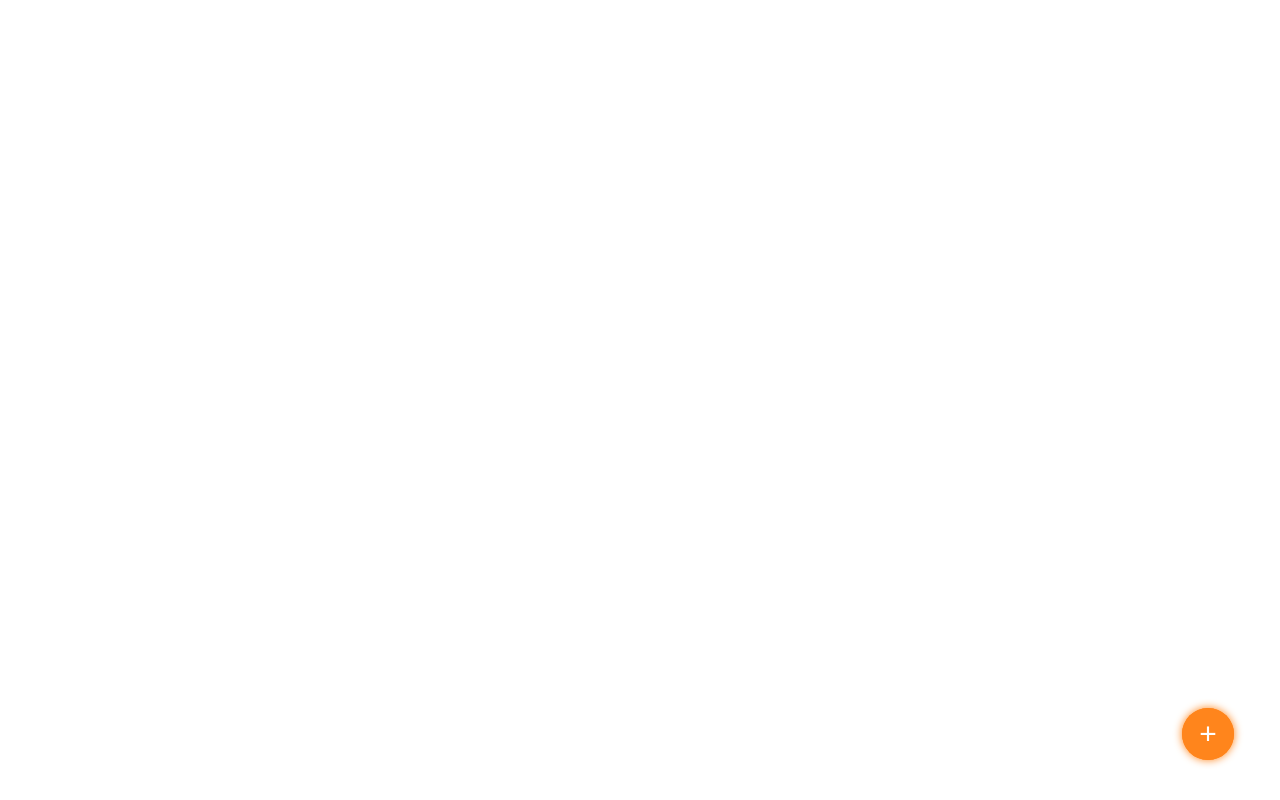
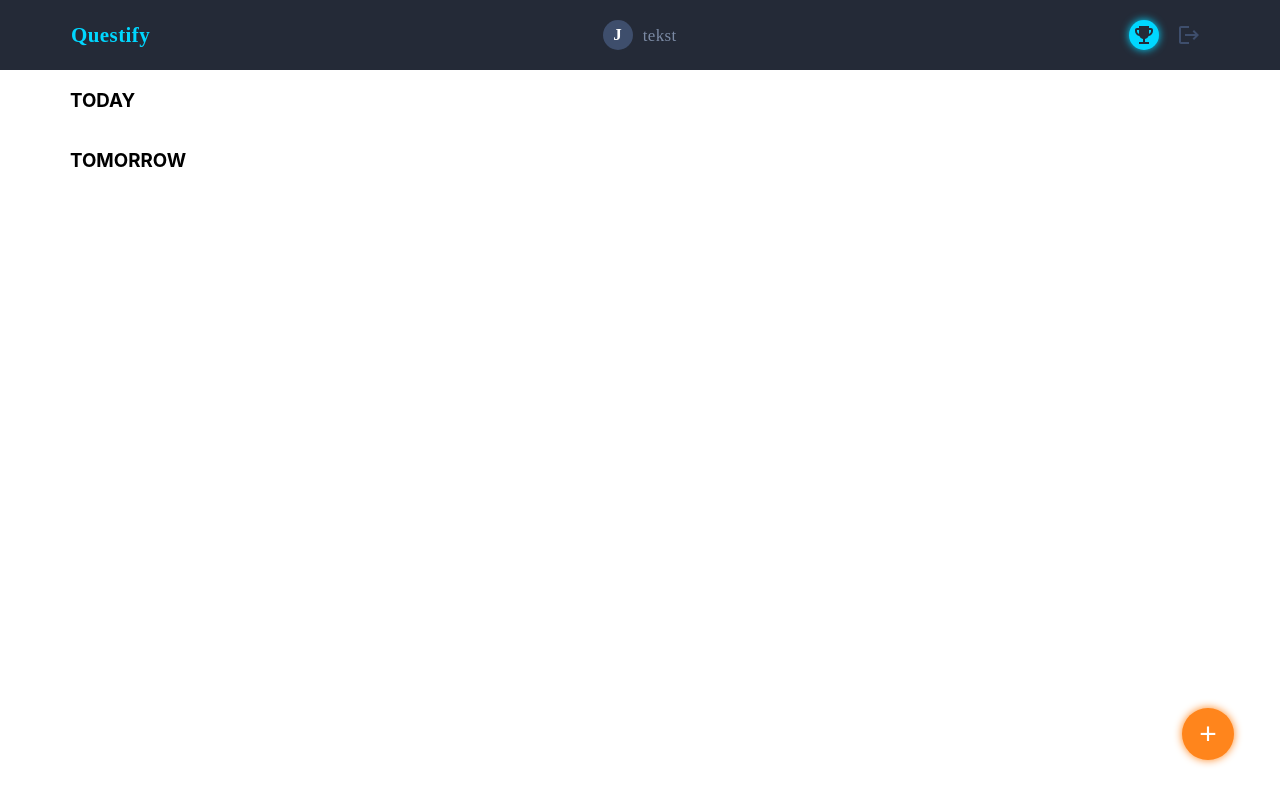
Before and after one commit to wojciechonoszko/questify-frontend, a React (Create React App) app: page / in a window 1280 px wide. Built offline with nearby package versions, Linux system fonts and the light colour scheme.

Commit message:
Front strony

```diff
--- a/src/components/App.jsx
+++ b/src/components/App.jsx
@@ -2,12 +2,9 @@ export const App = (props) => {
   return (
     <div
       style={{
-        height: '100vh',
         display: 'flex',
+        flexDirection: 'column',
         justifyContent: 'center',
-        alignItems: 'center',
-        fontSize: 40,
-        color: '#010101'
       }}
     >
       {props.children}
--- /dev/null
+++ b/src/components/header/header.js
@@ -0,0 +1,37 @@
+import IconButton from '@mui/material/IconButton';
+
+import {
+  Header,
+  Title,
+  UserAccountDiv,
+  UserIcon,
+  UserName,
+  Logout,
+  ChallengeIcon,
+  ChallengeButton,
+} from "./header.styles";
+
+
+const PageHeader = () => {
+  return (
+    <Header>
+      <Title>Questify</Title>
+      <UserAccountDiv>
+        <UserIcon>
+          <p>J</p>
+        </UserIcon>
+        <UserName>tekst</UserName>
+      </UserAccountDiv>
+      <UserAccountDiv>
+        <ChallengeButton>
+          <ChallengeIcon />
+        </ChallengeButton>
+        <IconButton aria-label="logout">
+          <Logout />
+        </IconButton>
+      </UserAccountDiv>
+    </Header>
+  );
+};
+
+export default PageHeader;
--- /dev/null
+++ b/src/components/header/header.styles.js
@@ -0,0 +1,95 @@
+import styled from "styled-components"
+import LogoutIcon from '@mui/icons-material/Logout';
+import EmojiEventsIcon from '@mui/icons-material/EmojiEvents';
+
+export const Header = styled.header`
+  // width: 100vw;
+  height: 70px;
+  display: flex;
+  justify-content: space-between;
+  align-items: center;
+  padding: 0 15px;
+  background-color: #242A37;
+
+  @media (min-width: 768px){
+    padding: 0 50px;
+  }
+
+  @media (min-width: 1280px){
+    padding: 0 71px;
+  }
+`;
+
+export const Title = styled.p`
+  font-family: 'HelveticaNeueCyr';
+  font-style: normal;
+  font-weight: 700;
+  font-size: 18px;
+  line-height: 1;
+  letter-spacing: 0.02em;
+  color: #00D7FF;
+
+  @media (min-width: 768px){
+    font-size: 21px;
+  }
+`;
+
+export const UserAccountDiv = styled.div`
+  display: flex;
+  flex-direction: row;
+  align-items: center;
+  gap: 10px;
+`;
+
+export const UserIcon = styled.div`
+  width: 30px;
+  height: 30px;
+  background-color: #3E4E6C;
+  border-radius: 50%;
+  display: flex;
+  align-items: center;
+  justify-content: center;
+  font-family: 'HelveticaNeueCyr';
+  font-style: normal;
+  font-weight: 900;
+  font-size: 17px;
+  line-height: 16px;
+  letter-spacing: 0.02em;
+  color: #FFFFFF;
+`;
+
+export const UserName = styled.p`
+  font-family: 'HelveticaNeueCyr';
+  font-style: normal;
+  font-weight: 400;
+  font-size: 17px;
+  line-height: 17px;
+  letter-spacing: 0.02em;
+  color: #7B8AA4;
+  display: none;
+
+  @media (min-width: 768px){
+    display: block;
+  }
+`;
+
+export const Logout = styled(LogoutIcon)`
+  color: #3E4E6C;
+`;
+
+export const ChallengeIcon = styled(EmojiEventsIcon)`
+  color: #242A37;
+`;
+
+export const ChallengeButton = styled.button`
+  width: 30px;
+  height: 30px;
+  background-color: #00D7FF;
+  filter: drop-shadow(0px 0px 4px #00D7FF);
+  border-radius: 50%;
+  border: none;
+  display: flex;
+  align-items: center;
+  justify-content: center;
+  cursor: pointer;
+`;
--- /dev/null
+++ b/src/components/main/main.js
@@ -0,0 +1,18 @@
+import {
+  Main,
+  Section,
+} from "./main.styles";
+
+
+const PageMain = () => {
+  return (
+    <Main>
+      <h3>TODAY</h3>
+      <Section></Section>
+      <h3>TOMORROW</h3>
+      <Section></Section>
+    </Main>
+  );
+};
+
+export default PageMain;
--- /dev/null
+++ b/src/components/main/main.styles.js
@@ -0,0 +1,27 @@
+import styled from "styled-components"
+
+export const Main = styled.main`
+  display: flex;
+  margin: auto;
+  width: 290px;
+  flex-direction: column;
+  // justify-content: flex-start;
+
+  @media (min-width: 768px){
+    width: 670px;
+  }
+
+  @media (min-width: 1280px){
+    width: 1140px;
+  }
+`;
+
+export const Section = styled.section`
+  display: flex;
+  justify-content: center;
+  gap: 20px;
+
+  @media (min-width: 768px){
+    gap: 25px;
+  }
+`;
--- a/src/components/modal/modal.js
+++ b/src/components/modal/modal.js
@@ -4,7 +4,6 @@ import Typography from '@mui/material/Typography';
 import Modal from '@mui/material/Modal';
 
 import {
-    AddCardModal,
     PlusButton,
     BoxStyle,
     ModalTypography,
@@ -16,7 +15,7 @@ const AddCard = () => {
   const handleClose = () => setOpen(false);
 
   return (
-   <AddCardModal>
+   <>
       <PlusButton onClick={handleOpen}>+</PlusButton>
       <Modal
         open={open}
@@ -34,7 +33,7 @@ const AddCard = () => {
           </ModalTypography>
         </BoxStyle>
       </Modal>
-  </AddCardModal>
+  </>
   );
 }
 export default AddCard;
--- a/src/components/modal/modal.styles.js
+++ b/src/components/modal/modal.styles.js
@@ -30,9 +30,13 @@ export const AddCardModal = styled.div`
 `;
 
 export const PlusButton = styled.button`
+position: fixed;
+  right: 15px;
+  bottom: 21px;
   width: 52px;
   height: 52px;
   background-color: #FF851C;
+  filter: drop-shadow(0px 0px 4px #FF851C);
   border: none;
   border-radius: 50%;
   font-size: 30px;
@@ -42,6 +46,17 @@ export const PlusButton = styled.button`
 
   &:hover {
     background-color: #00D7FF;
+    filter: drop-shadow(0px 0px 4px #00D7FF);
+  }
+
+  @media (min-width: 768px){
+    right: 23px;
+    bottom: 42px;
+  }
+
+  @media (min-width: 1280px){
+    right: 46px;
+    bottom: 40px;
   }
 `;
 
--- a/src/index.js
+++ b/src/index.js
@@ -2,11 +2,15 @@ import React from 'react';
 import ReactDOM from 'react-dom/client';
 import { App } from 'components/App';
 import AddCard from 'components/modal/modal';
+import PageHeader from 'components/header/header';
+import PageMain from 'components/main/main';
 import './index.css';
 
 ReactDOM.createRoot(document.getElementById('root')).render(
   <React.StrictMode>
     <App>
+      <PageHeader />
+      <PageMain />
       <AddCard></AddCard>
     </App>
   </React.StrictMode>
```
Also changed, not shown: package.json (+6 -5 lines), 1 other file (tests, documents, lock files or other folders).
